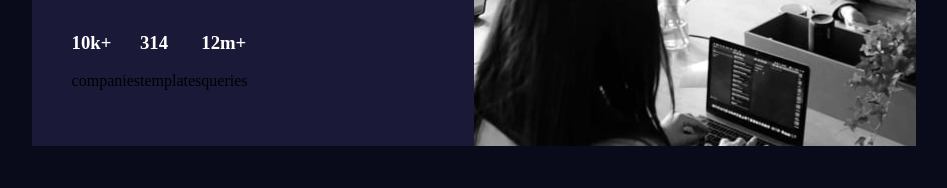
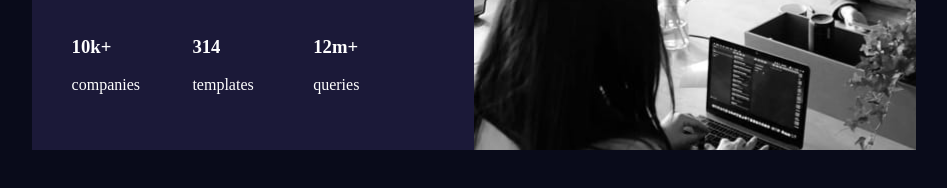
Before and after one commit to izudada/web3_bridge_card_asignment, a plain HTML site: page index.html in a window 1280 px wide. Shown: the part 292-480 px from the top of the page, without its empty margins (166-1113 px from the left). Drawn offline with Linux system fonts and the light colour scheme.

Commit message:
Add styling to stats

```diff
--- a/main.css
+++ b/main.css
@@ -40,7 +40,12 @@ h1 span {
     color: hsl(277, 64%, 61%);
 }
 
-h3 {
+#stats{
+    width: 100%;
+    margin-top: 20px;
+}
+
+h3, #stats p {
     color: hsl(0, 0%, 100%);
 }
 
```
